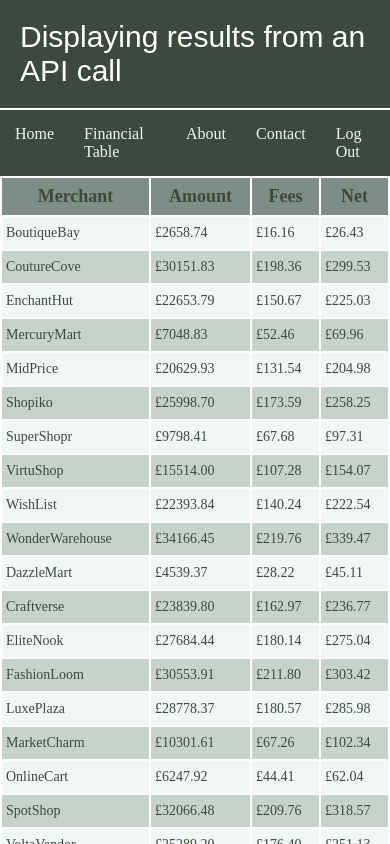
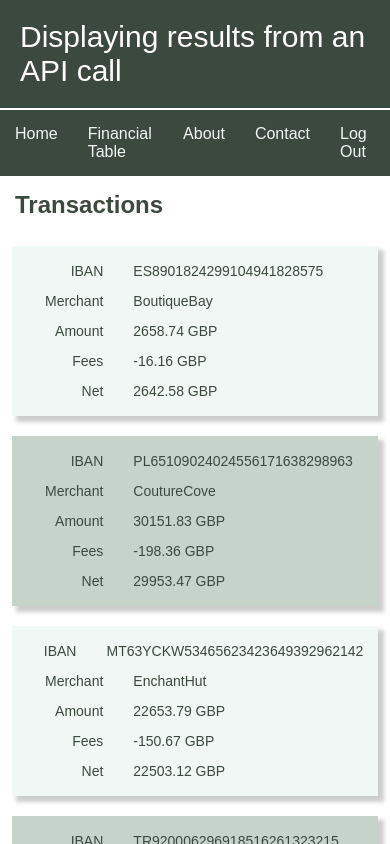
Before and after one commit to Cskelton77/apiTableDemo, a Next.js app: page / in a window 390 px wide. Shown: the top 844 px of the page. Built offline with nearby package versions, Linux system fonts and the light colour scheme.

Commit message:
Adding responsive design into table

```diff
--- a/src/components/Table/Table.module.scss
+++ b/src/components/Table/Table.module.scss
@@ -3,20 +3,36 @@
 .transactionTable {
     flex: 5;
     color: colours.$feldgrau;
+    h2 {
+        padding: 15px;
+    }
+
+    table {
+        width: 100%;
+    }
     thead {
+        @media(max-width: 600px){
+            display: none;
+        }
         background-color: colours.$battleshipGrey;
         font-size: 18px;
         th {
             padding: 8px;
         }
-        @media(max-width: 600px){
-            th:nth-child(1){
-                display: none;
-            }
-        }
     }
     tbody {
+        @media(max-width: 600px){
+            display: flex;
+            flex-direction: column;
+        }
         tr {
+            @media(max-width: 600px){
+                width: 95%;
+                margin: 10px auto;
+                box-shadow:5px 5px 4px 1px rgba(0, 0, 0, 0.2);
+                padding: 10px 0;
+            }
+
             &:nth-child(odd) {
                 background-color: colours.$mintCream;
             }
@@ -25,17 +41,39 @@
             }
             &:hover {
                 background-color: colours.$celadon;
+                cursor: pointer;
             }
             td {
                 font-size: 14px;
-                padding: 8px 4px;
-            }
-            @media(max-width: 600px){
-                td:nth-child(1){
+                padding: 16px 8px;
+
+                .header {
                     display: none;
                 }
+                &.negativeNumber {
+                    color: #f00;
+                }
+
+                @media(max-width: 600px){
+                    display: flex;
+                    padding: 2px 0;
+
+                    .header {
+                        display: inline;
+                        flex: 1;
+                        text-align: right;
+                        padding: 5px 15px;
+                        color: colours.$feldgrau;
+                    }
+                    .data {
+                        text-align: left;
+                        flex: 3;
+                        padding: 5px 15px ;
+
+                    }
+                }
+
             }
         }
-
     }
 }
--- a/src/components/Table/Table.tsx
+++ b/src/components/Table/Table.tsx
@@ -1,36 +1,32 @@
+import TableRow from "./TableRow"
 import { TableData } from "./Table.interface"
 import styles from './Table.module.scss'
 
-const Table = ({headers, data}: TableData) => {
-    const isDataLoaded = typeof data[0] == "object"
-    const isDataLengthMatched = isDataLoaded && headers.length == Object.keys(data[0]).length
+const Table = ({tableTitle, headers, rows}: TableData) => {
+    const isDataLoaded = typeof rows[0] == "object"
+    const isDataLengthMatched = isDataLoaded && headers.length == Object.keys(rows[0]).length
 
     if(isDataLengthMatched){
-        return (
-            <table className={styles.transactionTable}>
+       return (
+        <div className={styles.transactionTable}>
+            <h2>{tableTitle}</h2>
+
+            <table >
                 <thead>
                     <tr>
-                        { headers.map((header) =>( <th key={header}>{header}</th> ))}
+                        { headers.map((header) =>( <th key={header.header}>{header.header}</th> ))}
                     </tr>
                 </thead>
                 <tbody>
-                        { data.map(({iban, merchant, amount, fee, net}) => {
-                            return (
-                            <tr key={iban+merchant}>
-                                <td>{iban}</td>
-                                <td>{merchant}</td>
-                                <td>£{amount.toFixed(2)}</td>
-                                <td>£{fee.toFixed(2)}</td>
-                                <td>£{net.toFixed(2)}</td>
-                            </tr>
-                            )
+                        { rows.map((row) => {
+                            return (<TableRow key={row.iban} headers={headers} row={row} />)
                         })}
                 </tbody>
             </table>
+        </div>
         )
     }
     return ('header/data mismatch')
-
 }
 
 export default Table
--- /dev/null
+++ b/src/components/Table/TableRow.tsx
@@ -0,0 +1,37 @@
+import styles from './Table.module.scss'
+import { TableRowData } from "./Table.interface";
+import { MerchantTransaction } from '@/interfaces';
+
+interface Column {
+    header: string,
+    data: string | number,
+}
+
+const TableRow = ({headers, row}: TableRowData) => {
+    const columns: Array<Column> = [];
+    headers.forEach(({ header, key }) => {
+        let data = row[key as keyof MerchantTransaction]
+        if(typeof data === 'number'){
+            data = `${data.toFixed(2)} GBP`
+        }
+        columns.push({
+            header: header,
+            data
+        })
+    })
+
+    return (
+        <tr>
+            {columns.map((column) => {
+                return (
+                    <td key={0}>
+                        <span className={styles.header}>{column.header}</span>
+                        <span className={styles.data}>{column.data}</span>
+                    </td>
+                )
+            })}
+        </tr>
+    )
+}
+
+export default TableRow
--- /dev/null
+++ b/src/interfaces/index.js
@@ -0,0 +1,5 @@
+import MerchantApiResponse from "./MerchantApiResponse";
+import MerchantTransaction from "./MerchantTransaction";
+import Transaction from "./Transaction";
+
+export { MerchantApiResponse, MerchantTransaction, Transaction };
--- a/src/pages/index.tsx
+++ b/src/pages/index.tsx
@@ -1,63 +1,40 @@
 import { useEffect, useState } from "react"
 import { Header, Menu, MenuItem, Table, TableData, Footer } from "@/components/"
-import { MerchantApiResponse } from "@/interfaces/MerchantApiResponse"
-import { MerchantTransaction } from "@/interfaces/MerchantTransaction"
-import { Transaction } from "@/interfaces/Transaction"
+import { MerchantApiResponse, MerchantTransaction } from "@/interfaces"
+import { prepareMerchantData } from "@/utilities"
 import styles from '@/styles/index.module.scss'
 
 export default function Home() {
 
     const defaultTableData: TableData = {
-        headers: ["IBAN", "Merchant", "Amount", "Fees", "Net"],
-        data: []
+        tableTitle: "Transactions",
+        headers: [
+            {header: "IBAN", key: 'iban'},
+            {header: "Merchant", key: 'merchant'},
+            {header: "Amount", key: 'amount'},
+            {header: "Fees", key: 'fee'},
+            {header: "Net", key: 'net'}],
+        rows: []
     }
     const [transactionsData, setTransactionsData] = useState<TableData>(defaultTableData)
-    const calculateDiscount = (amt: number, discount: number): number =>  (amt - (amt * (discount/100)))
 
     useEffect(() => {
         const fetchMerchants = async () => {
             const newTransactionsTable: TableData = {
-                headers: transactionsData.headers,
-                data: []
+                ...transactionsData,
+                rows: []
             }
-
             const data = await fetch("/api/merchants")
             const listOfMerchants = await data.json()
-
             const transactions: Array<MerchantTransaction> = await Promise.all(listOfMerchants.map(async (merchant: string) => {
                 const data = await fetch(`api/merchants/${merchant}`)
                 if(data.ok){
                     const merchantData: MerchantApiResponse = await data.json()
-
-                    const currentMerchantTransaction: MerchantTransaction = {
-                        iban: merchantData.iban,
-                        merchant: merchantData.name,
-                        amount: 0,
-                        fee: 0,
-                        net: 0,
-                    }
-
-                    merchantData.transactions.forEach((transaction: Transaction) => {
-                        currentMerchantTransaction.amount += transaction.amount
-                        currentMerchantTransaction.fee += transaction.fee
-                    })
-
-                    const { minTransactions, feeDiscountPercentage } = merchantData.discount
-                    const hasTransactionDiscount = merchantData.transactions.length >= minTransactions
-
-                    if(hasTransactionDiscount){
-                        currentMerchantTransaction.fee = calculateDiscount(currentMerchantTransaction.fee, feeDiscountPercentage)
-                    }
-
-                    currentMerchantTransaction.amount = Math.round(currentMerchantTransaction.amount) / 100
-                    currentMerchantTransaction.fee = Math.round(currentMerchantTransaction.fee) / 100
-                    currentMerchantTransaction.net = Math.round(currentMerchantTransaction.amount - currentMerchantTransaction.fee) / 100
-
-                    return currentMerchantTransaction
+                    return prepareMerchantData(merchantData)
                 }
                 return undefined
             }))
-            newTransactionsTable.data = transactions.filter((transaction) => transaction !== undefined)
+            newTransactionsTable.rows = transactions.filter((transaction) => transaction !== undefined)
             setTransactionsData(newTransactionsTable)
         }
         fetchMerchants()
@@ -76,7 +53,7 @@ export default function Home() {
             <Header />
             <div className={styles.pageWrapper}>
                 <Menu links={menuLinks} />
-                <Table headers={transactionsData.headers} data={transactionsData.data} />
+                <Table {...transactionsData} />
             </div>
             <Footer />
         </>
--- a/src/styles/globals.css
+++ b/src/styles/globals.css
@@ -8,6 +8,7 @@ html,
 body {
   max-width: 100vw;
   overflow-x: hidden;
+  font-family: sans-serif;
 }
 
 a {
--- /dev/null
+++ b/src/utilities/index.ts
@@ -0,0 +1,37 @@
+import { MerchantApiResponse, MerchantTransaction, Transaction } from "@/interfaces";
+
+const calculateDiscount = (amt: number, discount: number): number =>  (amt - (amt * (discount/100)))
+
+export const prepareMerchantData = (merchantData: MerchantApiResponse): MerchantTransaction => {
+
+  const currentMerchantTransaction: MerchantTransaction = {
+    iban: merchantData.iban,
+    merchant: merchantData.name,
+    amount: 0,
+    fee: 0,
+    net: 0,
+  };
+
+  merchantData.transactions.forEach((transaction: Transaction) => {
+    currentMerchantTransaction.amount += transaction.amount;
+    currentMerchantTransaction.fee += transaction.fee;
+  });
+
+  const { minTransactions, feeDiscountPercentage } = merchantData.discount;
+  const hasTransactionDiscount =
+    merchantData.transactions.length >= minTransactions;
+
+  if (hasTransactionDiscount) {
+    currentMerchantTransaction.fee = calculateDiscount(
+      currentMerchantTransaction.fee,
+      feeDiscountPercentage
+    );
+  }
+
+
+  currentMerchantTransaction.net = (currentMerchantTransaction.amount - currentMerchantTransaction.fee) / 100;
+  currentMerchantTransaction.amount = currentMerchantTransaction.amount / 100;
+  currentMerchantTransaction.fee = -(currentMerchantTransaction.fee / 100);
+
+  return currentMerchantTransaction
+};
```
Also changed, not shown: src/components/Table/Table.interface.ts (+14 -3 lines).
